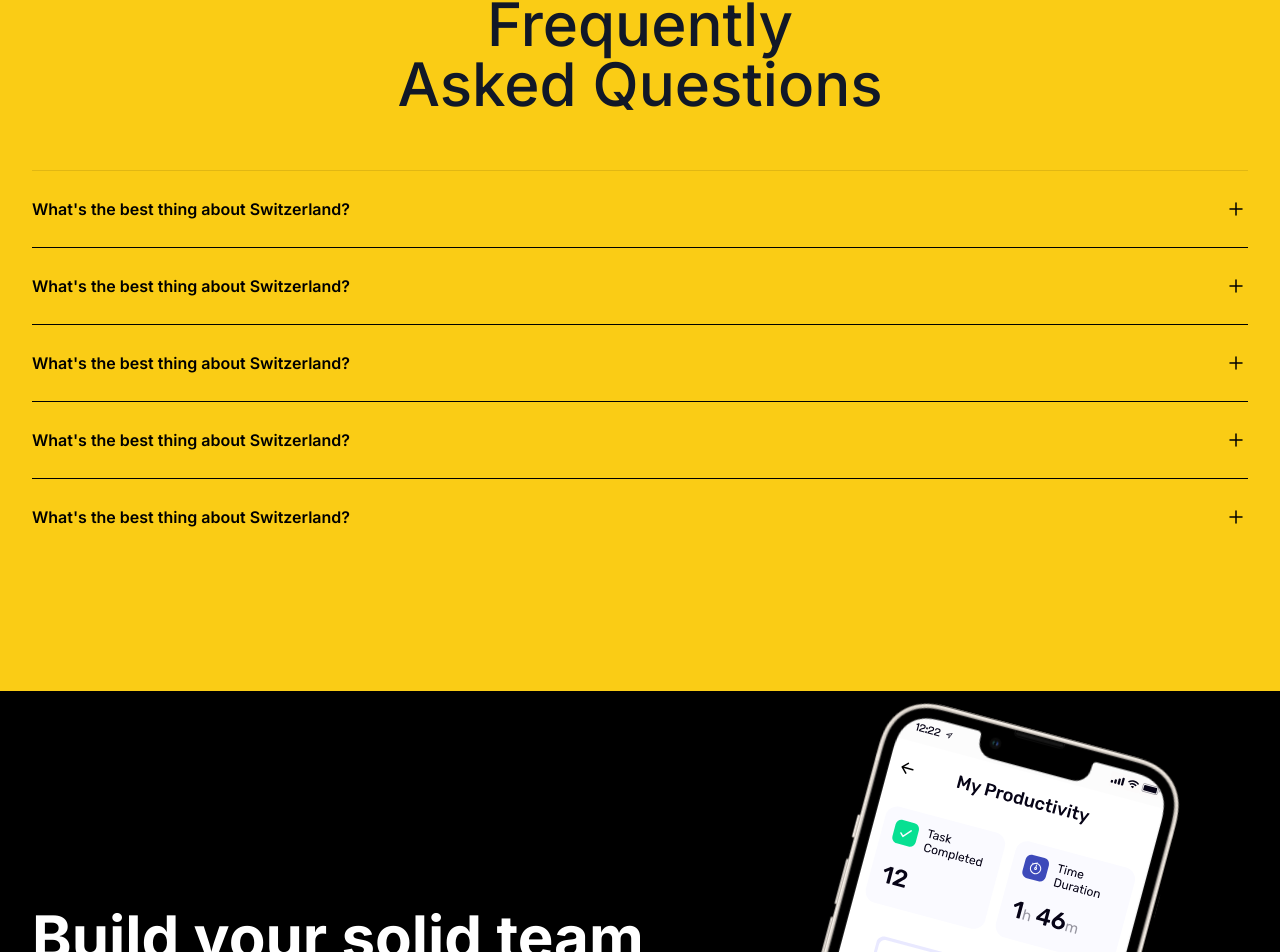
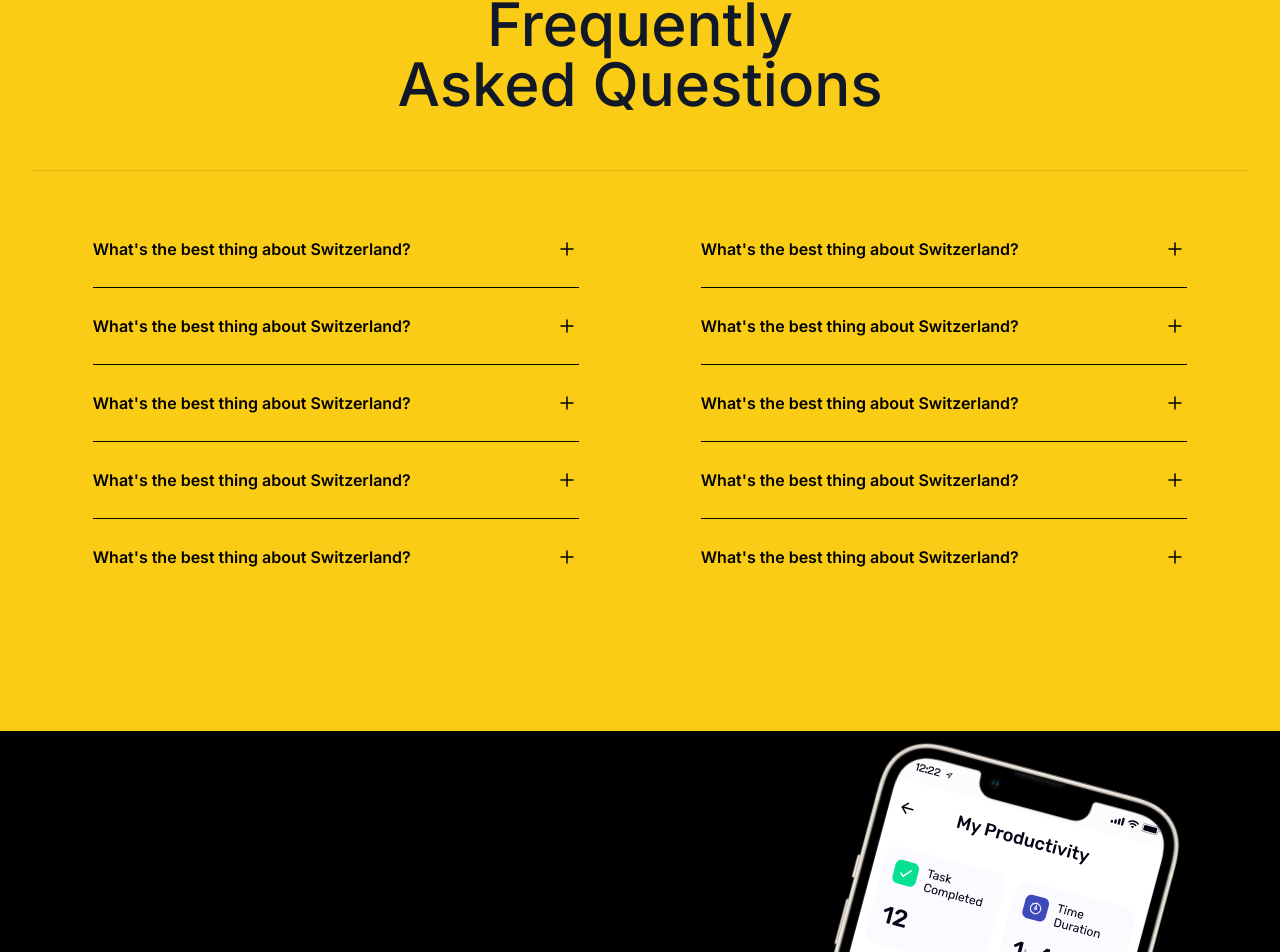
Before and after one commit to muhammad-danish1998/idcolab_2, a Next.js app: page / in a window 1280 px wide. Shown: the part 3182-4134 px from the top of the page. Built offline with nearby package versions, Linux system fonts and the light colour scheme.

Commit message:
question 2 column

```diff
--- a/src/app/components/Questions.jsx
+++ b/src/app/components/Questions.jsx
@@ -39,7 +39,8 @@ export default function Question() {
           <h2 className="title-font  sm:text-6xl text-3xl mb-14 font-medium text-gray-900 text-center">
             Frequently <br /> Asked Questions
           </h2>
-          <dl className="mt-10 space-y-6 divide-y divide-black 2/12 ">
+          <div className="lg:flex lg:justify-around  ">
+          <dl className="mt-10 space-y-6 divide-y divide-black 2/12 lg:w-2/5 w-full ">
             {faqs.map((faq) => (
               <Disclosure as="div" key={faq.question} className="pt-6">
                 {({ open }) => (
@@ -74,7 +75,42 @@ export default function Question() {
               </Disclosure>
             ))}
           </dl>
-
+          <dl className="mt-10 space-y-6 divide-y divide-black 2/12 lg:w-2/5 ">
+            {faqs.map((faq) => (
+              <Disclosure as="div" key={faq.question} className="pt-6">
+                {({ open }) => (
+                  <>
+                    <dt>
+                      <Disclosure.Button className="flex w-full items-start justify-between text-left text-black">
+                        <span className="text-base font-semibold leading-7">
+                          {faq.question}
+                        </span>
+                        <span className="ml-6 flex h-7 items-center">
+                          {open ? (
+                            <MinusSmallIcon
+                              className="h-6 w-6"
+                              aria-hidden="true"
+                            />
+                          ) : (
+                            <PlusSmallIcon
+                              className="h-6 w-6"
+                              aria-hidden="true"
+                            />
+                          )}
+                        </span>
+                      </Disclosure.Button>
+                    </dt>
+                    <Disclosure.Panel as="dd" className="mt-2 pr-12">
+                      <p className="text-base leading-7 text-black">
+                        {faq.answer}
+                      </p>
+                    </Disclosure.Panel>
+                  </>
+                )}
+              </Disclosure>
+            ))}
+          </dl>
+          </div>
         </div>
       </div>
     </div>
--- a/src/app/globals.css
+++ b/src/app/globals.css
@@ -3,6 +3,7 @@
 @tailwind utilities;
 
 body{
+
   background-color: #f2f2f2;
   margin: 0;
   padding: 0;
```
